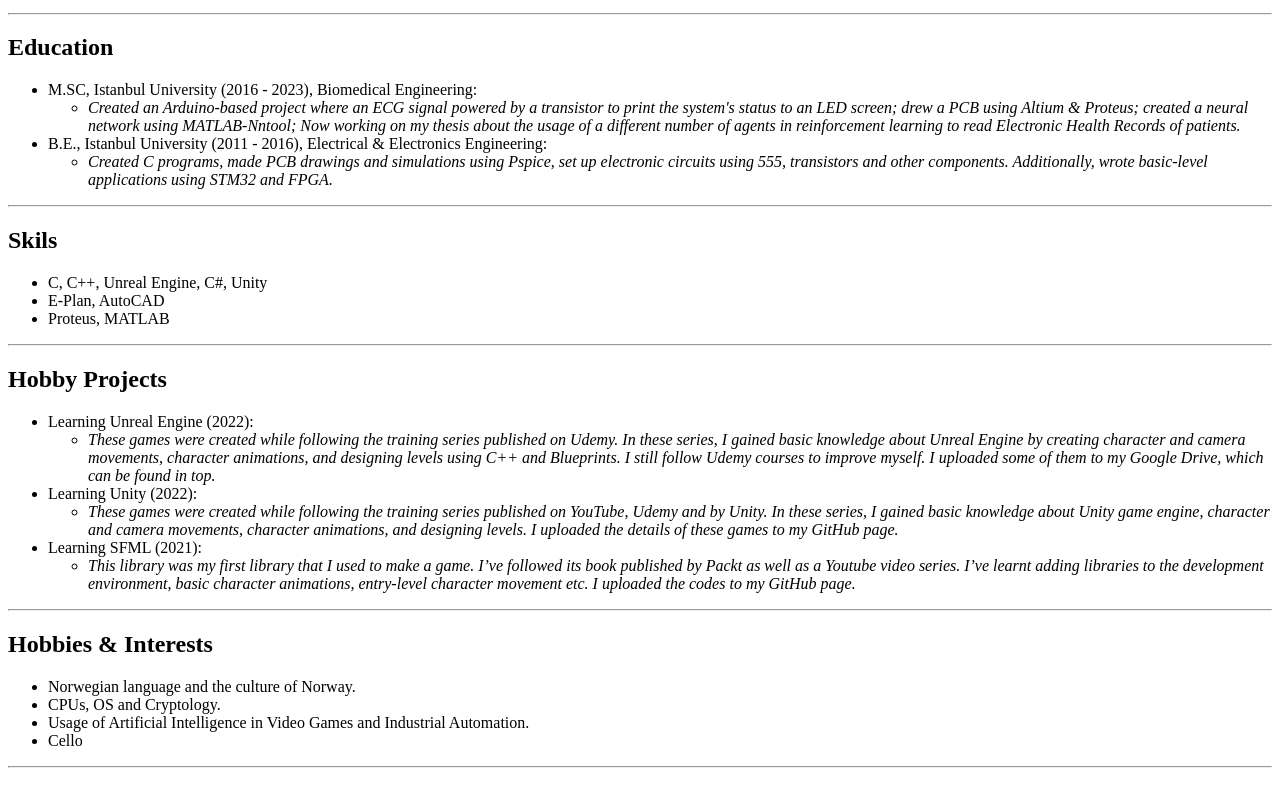
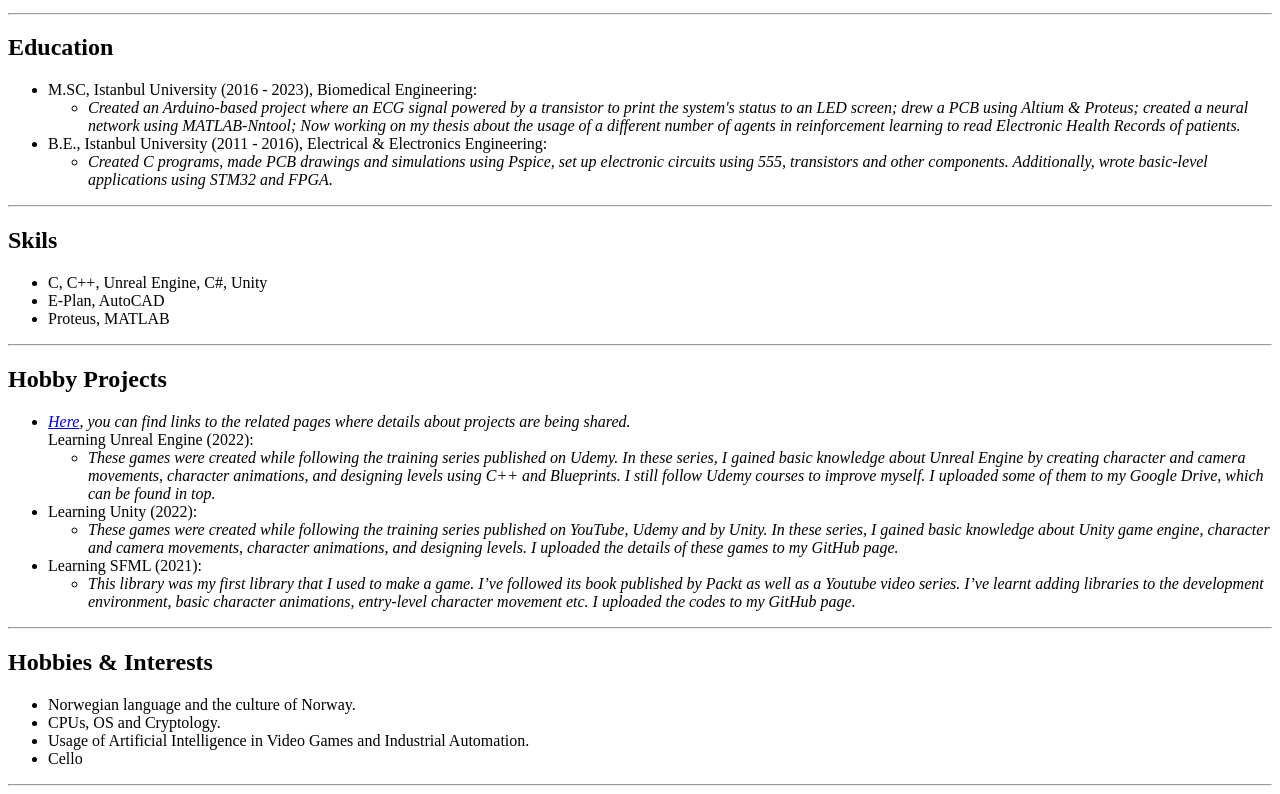
Before and after one commit to Ahmopasa/Me, a plain HTML site: page index.html in a window 1280 px wide. Shown: the part 561-1355 px from the top of the page. Drawn offline with Linux system fonts and the light colour scheme.

Commit message:
Added a link for Hobby Projects

```diff
--- a/index.html
+++ b/index.html
@@ -103,6 +103,7 @@
         <p><h2><strong>Hobby Projects</strong></h2></p>
         <ul>
             <li>
+        <em><a href="https://github.com/Ahmopasa/CV/blob/main/hobbyProjects.html">Here</a>, you can find links to the related pages where details about projects are being shared.</em><br>
                 Learning Unreal Engine (2022):
                 <ul type="circle">
                     <li>
```
